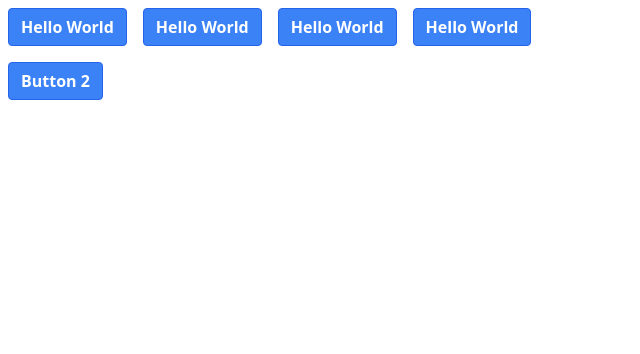
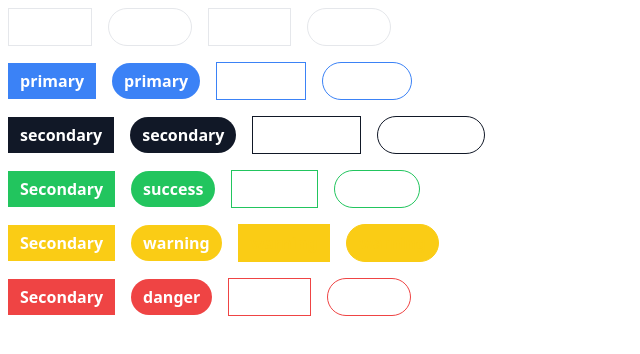
Before and after one commit to Christian1984/modern-react-with-redux-course, a React (Vite) app in the folder 7-components/: page / in a window 1280 px wide. Shown: the top 354 px of the page, without its empty margins (0-640 px from the left). Built offline with nearby package versions, Linux system fonts and the light colour scheme.

Commit message:
styled buttons with tailwind and classnames package

```diff
--- a/7-components/package.json
+++ b/7-components/package.json
@@ -9,6 +9,7 @@
     "preview": "vite preview"
   },
   "dependencies": {
+    "classnames": "^2.3.2",
     "react": "^18.2.0",
     "react-dom": "^18.2.0"
   },
--- a/7-components/src/App.tsx
+++ b/7-components/src/App.tsx
@@ -4,19 +4,77 @@ function App() {
   return (
     <>
       <div>
-        <Button purpose={ButtonPurpose.primary}>Hello World</Button>
+        <Button>default</Button>
+        <Button rounded>default</Button>
+        <Button outlined>default</Button>
+        <Button rounded outlined>
+          default
+        </Button>
+      </div>
+
+      <div>
+        <Button purpose={ButtonPurpose.primary}>primary</Button>
         <Button purpose={ButtonPurpose.primary} rounded>
-          Hello World
+          primary
         </Button>
         <Button purpose={ButtonPurpose.primary} outlined>
-          Hello World
+          primary
         </Button>
         <Button purpose={ButtonPurpose.primary} rounded outlined>
-          Hello World
+          primary
         </Button>
       </div>
+
       <div>
-        <Button purpose={ButtonPurpose.secondary}>Button 2</Button>
+        <Button purpose={ButtonPurpose.secondary}>secondary</Button>
+        <Button purpose={ButtonPurpose.secondary} rounded>
+          secondary
+        </Button>
+        <Button purpose={ButtonPurpose.secondary} outlined>
+          secondary
+        </Button>
+        <Button purpose={ButtonPurpose.secondary} rounded outlined>
+          secondary
+        </Button>
+      </div>
+
+      <div>
+        <Button purpose={ButtonPurpose.success}>Secondary</Button>
+        <Button purpose={ButtonPurpose.success} rounded>
+          success
+        </Button>
+        <Button purpose={ButtonPurpose.success} outlined>
+          success
+        </Button>
+        <Button purpose={ButtonPurpose.success} rounded outlined>
+          success
+        </Button>
+      </div>
+
+      <div>
+        <Button purpose={ButtonPurpose.warning}>Secondary</Button>
+        <Button purpose={ButtonPurpose.warning} rounded>
+          warning
+        </Button>
+        <Button purpose={ButtonPurpose.warning} outlined>
+          warning
+        </Button>
+        <Button purpose={ButtonPurpose.warning} rounded outlined>
+          warning
+        </Button>
+      </div>
+
+      <div>
+        <Button purpose={ButtonPurpose.danger}>Secondary</Button>
+        <Button purpose={ButtonPurpose.danger} rounded>
+          danger
+        </Button>
+        <Button purpose={ButtonPurpose.danger} outlined>
+          danger
+        </Button>
+        <Button purpose={ButtonPurpose.danger} rounded outlined>
+          danger
+        </Button>
       </div>
     </>
   );
--- a/7-components/src/components/Button.tsx
+++ b/7-components/src/components/Button.tsx
@@ -1,4 +1,5 @@
 import React from "react";
+import classnames from "classnames";
 
 enum ButtonPurpose {
   primary,
@@ -12,15 +13,39 @@ type ButtonProps = {
   children?: React.ReactNode;
   rounded?: boolean;
   outlined?: boolean;
-  purpose: ButtonPurpose;
+  purpose?: ButtonPurpose;
 };
 
-const Button = ({ children }: ButtonProps) => {
-  return (
-    <button className="bg-blue-500 hover:bg-blue-700 border border-blue-600 text-white font-bold py-1.5 px-3 m-2 rounded">
-      {children}
-    </button>
+const Button = ({ rounded, outlined, purpose, children }: ButtonProps) => {
+  const className = classnames(
+    "text-white",
+    "font-bold",
+    "py-1.5",
+    "px-3",
+    "m-2",
+    {
+      "rounded-full": rounded,
+    },
+    {
+      "bg-white hover:bg-gray-200 border text-black": purpose === undefined,
+      "bg-blue-500 hover:bg-blue-700 text-white": purpose === ButtonPurpose.primary,
+      "bg-gray-900 hover:bg-gray-700 text-white": purpose === ButtonPurpose.secondary,
+      "bg-green-500 hover:bg-green-700 text-white": purpose === ButtonPurpose.success,
+      "bg-yellow-400 hover:bg-yellow-600 text-white": purpose === ButtonPurpose.warning,
+      "bg-red-500 hover:bg-red-700 text-white": purpose === ButtonPurpose.danger,
+    },
+    {
+      "bg-white hover:text-white": outlined,
+      "border border-blue-500 text-blue-500": outlined && purpose === ButtonPurpose.primary,
+      "border border-gray-900 text-gray-900": outlined && purpose === ButtonPurpose.secondary,
+      "border border-green-500 text-green-500": outlined && purpose === ButtonPurpose.success,
+      "border border-yellow-400 text-yellow-400": outlined && purpose === ButtonPurpose.warning,
+      "border border-red-500 text-red-500": outlined && purpose === ButtonPurpose.danger,
+    }
   );
+
+  console.log(purpose, className);
+  return <button className={className}>{children}</button>;
 };
 
 export { Button, ButtonPurpose };
```
Also changed, not shown: 2 other files (tests, documents, lock files or other folders).
